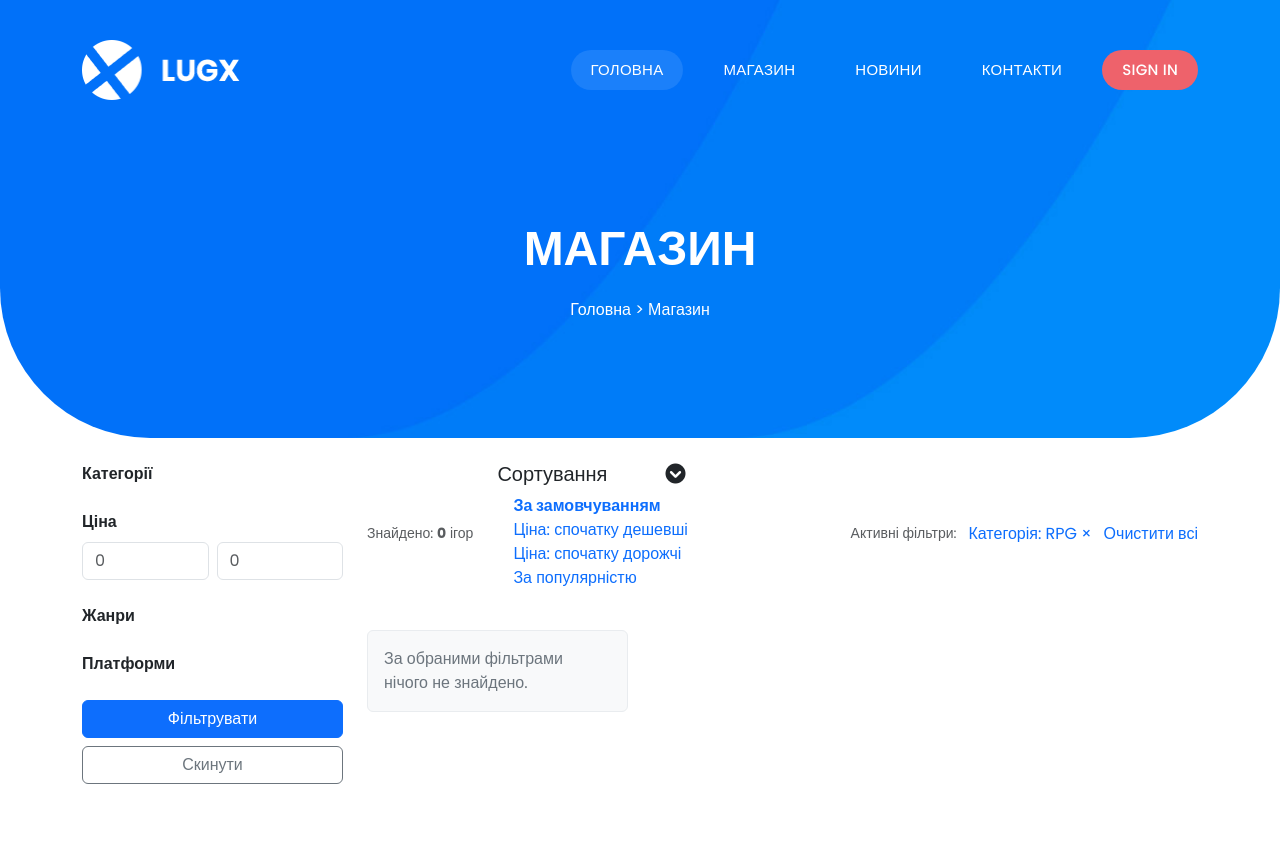
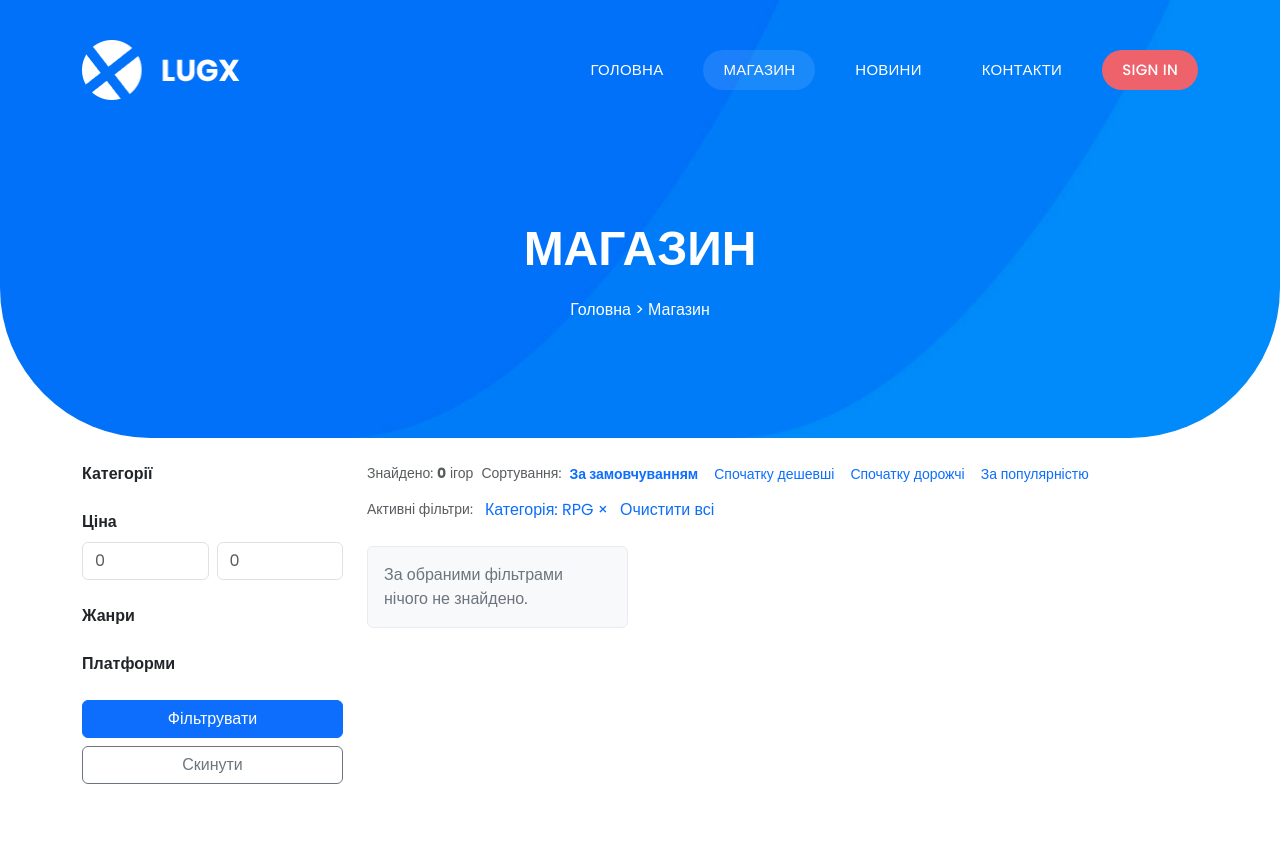
Before and after one commit to Oleksii-choko/gameshop, a Django app: page /shop/ in a window 1280 px wide. Shown: the top 846 px of the page. Run offline with Django 5.2, Linux system fonts and the light colour scheme; data that the repository does not hold is empty; some libraries are stand-ins or nearby versions.

Commit message:
version 1.3.4 change template bags and sorted placement

```diff
--- a/gameshop/forms.py
+++ b/gameshop/forms.py
@@ -4,8 +4,8 @@ from .models import Category, Platform, Genre, ContactMessage
 
 SORT_CHOICES = [
     ('', 'За замовчуванням'),
-    ('price_asc', 'Ціна: спочатку дешевші'),
-    ('price_desc', 'Ціна: спочатку дорожчі'),
+    ('price_asc', 'Спочатку дешевші'),
+    ('price_desc', 'Спочатку дорожчі'),
     ('popular', 'За популярністю'),
 ]
 
--- a/gameshop/templates/gameshop/components/_sort.html
+++ b/gameshop/templates/gameshop/components/_sort.html
@@ -1,36 +1,25 @@
-
-<div class="toolbar-left d-flex align-items-center gap-4 flex-wrap">
+<div class="toolbar-left d-flex align-items-center flex-wrap gap-2">
   <div class="results-count small text-muted">
     Знайдено: <strong>{{ page_obj.paginator.count }}</strong> ігор
   </div>
 
   <div class="sort-control">
-    <ul class="list-unstyled templatemo-accordion mb-0">
-      <li class="pb-3">
-        <a class="collapsed d-flex justify-content-between align-items-center h5 text-decoration-none"
-           data-bs-toggle="collapse"
-           href="#sort-1"
-           role="button"
-           aria-expanded="true"
-           aria-controls="sort-1">
-            Сортування
-          <i class="fa fa-fw fa-chevron-circle-down ms-2"></i>
-        </a>
+    <div class="d-flex align-items-center gap-2 flex-wrap">
+      <span class="small text-muted">Сортування:</span>
 
-        <ul id="sort-1" class="collapse show list-unstyled ps-3 mb-0">
-          {% for key, label in sort_options %}
+      <ul class="list-unstyled templatemo-accordion mb-0 d-flex gap-3 flex-wrap">
+        {% for key, label in sort_options %}
           {% with is_active=current_sort|default:'' %}
             <li class="{% if is_active == key %}active{% endif %}">
-              <a class="text-decoration-none"
+              <a class="text-decoration-none small"
                  href="?{% if base_query %}{{ base_query }}&{% endif %}{% if key %}sort={{ key }}{% endif %}">
                 {{ label }}
               </a>
             </li>
           {% endwith %}
         {% endfor %}
-        </ul>
-      </li>
-    </ul>
+      </ul>
+    </div>
   </div>
 </div>
 
@@ -40,4 +29,8 @@
     color: var(--bs-primary);
     font-weight: 600;
   }
+
+  .templatemo-accordion li {
+    margin-bottom: 0; /* щоб лінки йшли в один рядок */
+  }
 </style>
--- a/gameshop/templates/gameshop/shop.html
+++ b/gameshop/templates/gameshop/shop.html
@@ -18,10 +18,12 @@
             <!-- ========== RIGHT: GRID ========== -->
             <main class="col-12 col-lg-9">
                 <!-- Toolbar над сіткою ігор -->
-                <div class="shop-toolbar d-flex align-items-center justify-content-between flex-wrap gap-2 mb-4">
+                <div class="shop-toolbar d-flex flex-column gap-2 mb-4">
                     {% include 'gameshop/components/_sort.html' %}
 
-                    {% include 'gameshop/components/_chips.html' %}
+                    <div class="mt-1">
+                        {% include 'gameshop/components/_chips.html' %}
+                    </div>
                 </div>
 
                 <div class="row row-cols-1 row-cols-md-2 row-cols-lg-3 g-4">
--- a/gameshop/views.py
+++ b/gameshop/views.py
@@ -110,8 +110,8 @@ class Shop(ListView):
         # Якщо хочеш, можеш ще передати список варіантів сортування
         ctx['sort_options'] = [
             ('', 'За замовчуванням'),
-            ('price_asc', 'Ціна: спочатку дешевші'),
-            ('price_desc', 'Ціна: спочатку дорожчі'),
+            ('price_asc', 'Спочатку дешевші'),
+            ('price_desc', 'Спочатку дорожчі'),
             ('popular', 'За популярністю'),
         ]
         ctx['categories'] = Category.objects.only('id','title','slug')
--- a/templates/components/header.html
+++ b/templates/components/header.html
@@ -25,10 +25,16 @@
                     <!-- ***** Logo End ***** -->
                     <!-- ***** Menu Start ***** -->
                     <ul class="nav">
-                      <li><a href="{% url 'index'%}" class="active">ГОЛОВНА</a></li>
-                      <li><a href="{% url 'shop_page' %}">МАГАЗИН</a></li>
+                        <li><a href="{% url 'index'%}"
+                               class="{% if request.resolver_match.url_name == 'index' %}active{% endif %}">
+                            ГОЛОВНА</a></li>
+                        <li><a href="{% url 'shop_page' %}"
+                               class="{% if request.resolver_match.url_name == 'shop_page' %}active{% endif %}">
+                            МАГАЗИН</a></li>
                         <li><a href="shop.html">НОВИНИ</a></li>
-                      <li><a href="{% url 'contact_us' %}">КОНТАКТИ</a></li>
+                        <li><a href="{% url 'contact_us' %}"
+                               class="{% if request.resolver_match.url_name == 'contact_us' %}active{% endif %}">
+                            КОНТАКТИ</a></li>
                         <li><a href="#">Sign In</a></li>
                     </ul>
                     <a class='menu-trigger'>
```
Lines whose indentation alone changed are shown as unchanged.
